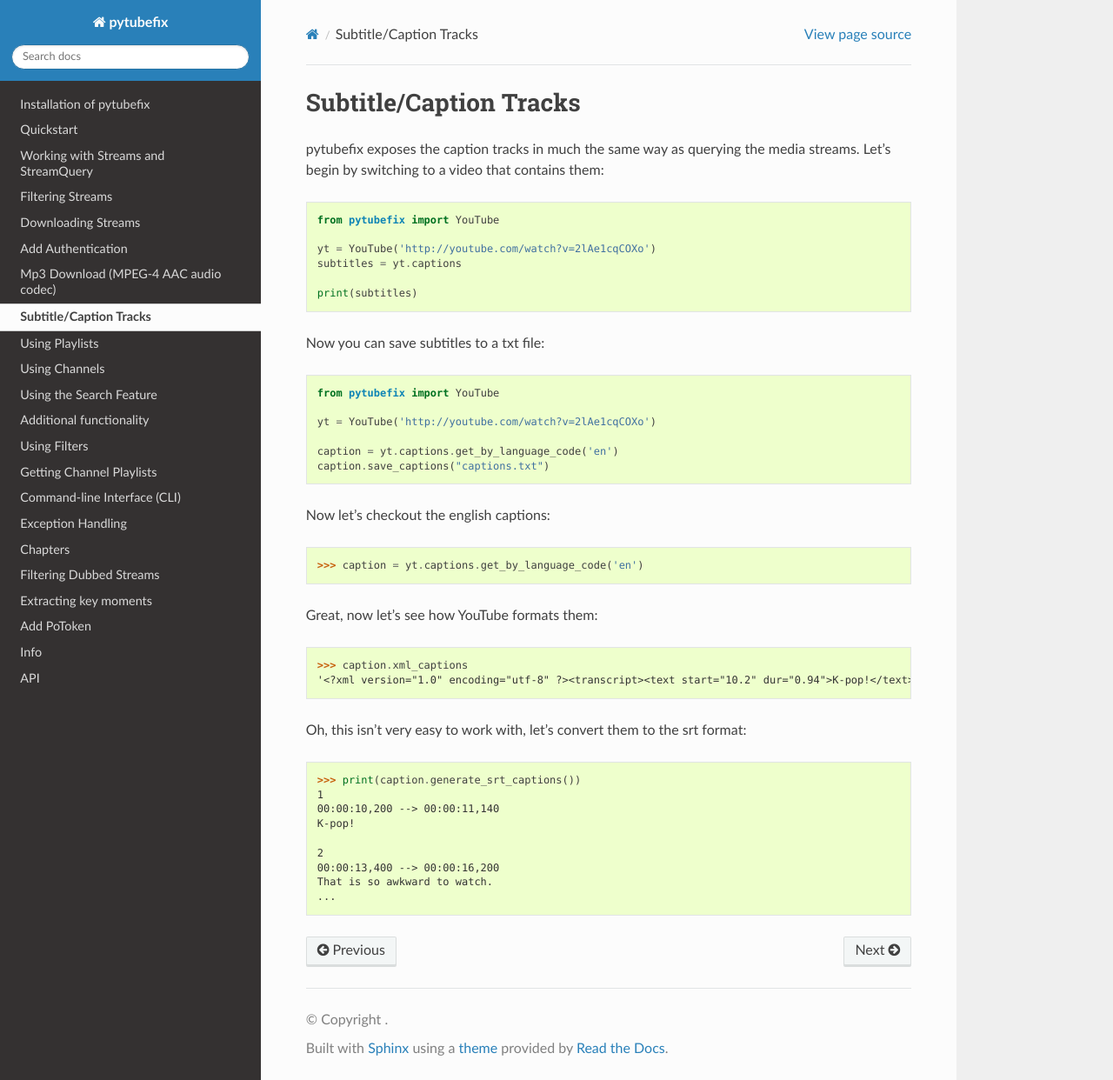
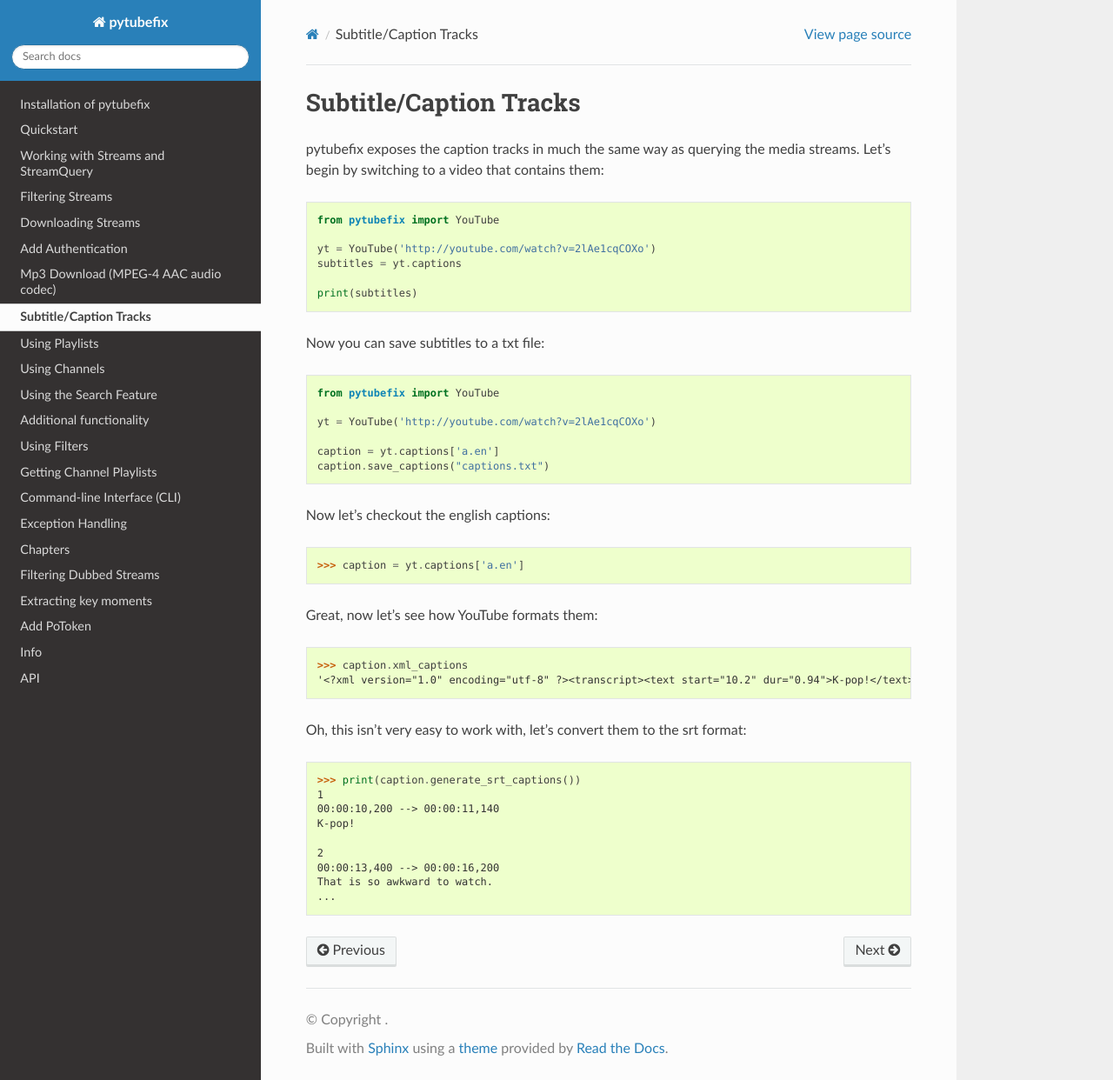
Before and after one commit to JuanBindez/pytubefix, a Sphinx documentation site: the page built from docs/user/captions.rst, in a window 1280 px wide and 1242 px high. Shown: the whole window at 87% size. Built offline with Sphinx 7.4.7 and the Read the Docs theme 3.1.0, drawn with Linux system fonts in a browser that asks for light colours.

Commit message:
Update captions.rst

```diff
--- a/docs/user/captions.rst
+++ b/docs/user/captions.rst
@@ -20,13 +20,13 @@ Now you can save subtitles to a txt file::
 
     yt = YouTube('http://youtube.com/watch?v=2lAe1cqCOXo')
 
-    caption = yt.captions.get_by_language_code('en')
+    caption = yt.captions['a.en']
     caption.save_captions("captions.txt")
 
 
 Now let's checkout the english captions::
 
-    >>> caption = yt.captions.get_by_language_code('en')
+    >>> caption = yt.captions['a.en']
 
 Great, now let's see how YouTube formats them::
 
```
